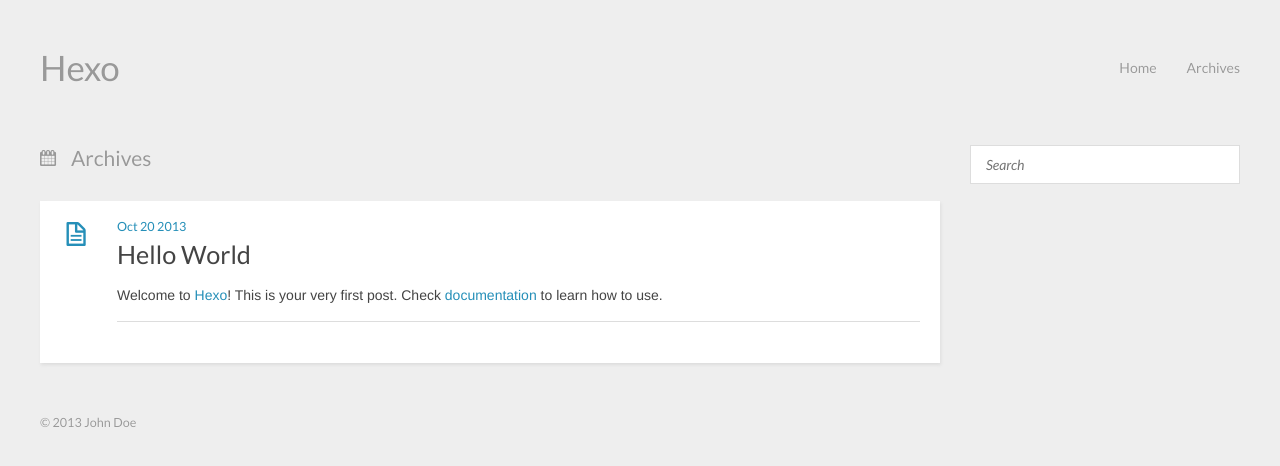
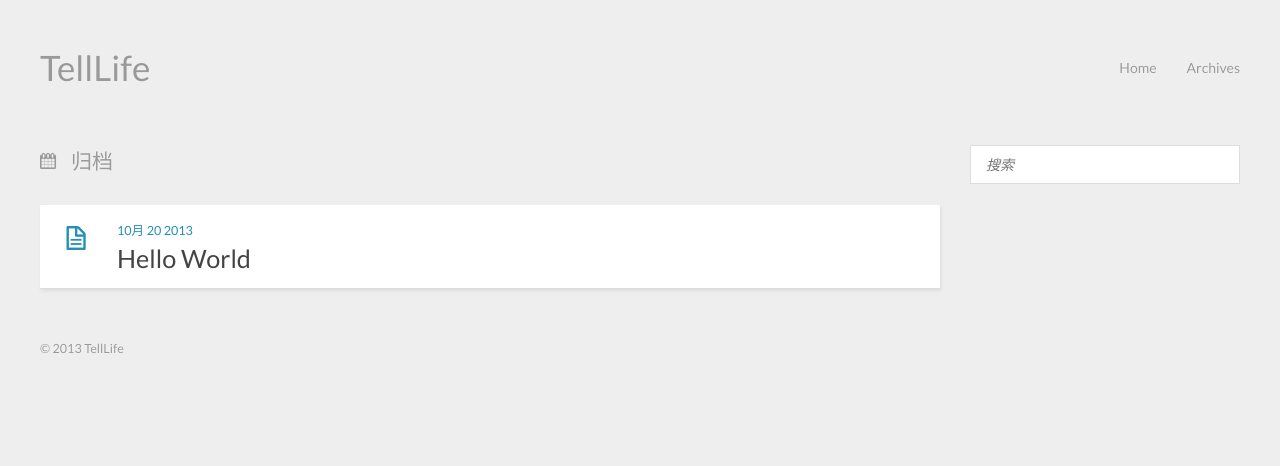
Before and after one commit to dayspics/dayspics.github.io, a plain HTML site: page archives/index.html in a window 1280 px wide. Drawn offline with nearby package versions, Linux system fonts and the light colour scheme.

Commit message:
Site updated: 2013-10-20 13:28:25

```diff
--- a/2013/10/20/hello-world/index.html
+++ b/2013/10/20/hello-world/index.html
@@ -3,8 +3,8 @@
 <head>
   <meta charset="utf-8">
 
-  <title>Hello World | Hexo</title>
-  <meta name="author" content="John Doe">
+  <title>Hello World | TellLife</title>
+  <meta name="author" content="TellLife">
 
   <meta name="description" content="Welcome to Hexo! This is your very first post. Check documentation to learn how to use.">
 
@@ -12,14 +12,14 @@
   <meta name="viewport" content="width=device-width, initial-scale=1, maximum-scale=1">
 
   <meta property="og:title" content="Hello World"/>
-  <meta property="og:site_name" content="Hexo"/>
+  <meta property="og:site_name" content="TellLife"/>
 
 
     <meta property="og:image" content="undefined"/>
 
 
   <link href="/favicon.png" rel="icon">
-  <link rel="alternate" href="/atom.xml" title="Hexo" type="application/atom+xml">
+  <link rel="alternate" href="/atom.xml" title="TellLife" type="application/atom+xml">
   <link rel="stylesheet" href="/css/style.css" media="screen" type="text/css">
   <!--[if lt IE 9]><script src="//html5shiv.googlecode.com/svn/trunk/html5.js"></script><![endif]-->
 
@@ -28,7 +28,7 @@
 
 <body>
   <header id="header" class="inner"><div class="alignleft">
-  <h1><a href="/">Hexo</a></h1>
+  <h1><a href="/">TellLife</a></h1>
   <h2><a href="/"></a></h2>
 </div>
 <nav id="main-nav" class="alignright">
@@ -49,7 +49,7 @@
     <header>
 
         <div class="icon"></div>
-        <time datetime="2013-10-20T04:23:51.000Z"><a href="/2013/10/20/hello-world/">Oct 20 2013</a></time>
+        <time datetime="2013-10-20T04:23:51.000Z"><a href="/2013/10/20/hello-world/">10月 20 2013</a></time>
 
 
 
@@ -95,7 +95,7 @@
     <aside id="sidebar" class="alignright">
   <div class="search">
   <form action="//google.com/search" method="get" accept-charset="utf-8">
-    <input type="search" name="q" results="0" placeholder="Search">
+    <input type="search" name="q" results="0" placeholder="搜索">
     <input type="hidden" name="q" value="site:yoursite.com">
   </form>
 </div>
@@ -108,7 +108,7 @@
   </div>
   <footer id="footer" class="inner"><div class="alignleft">
 
-  &copy; 2013 John Doe
+  &copy; 2013 TellLife
 
 </div>
 <div class="clearfix"></div></footer>
--- a/archives/index.html
+++ b/archives/index.html
@@ -3,21 +3,21 @@
 <head>
   <meta charset="utf-8">
 
-  <title>Archives | Hexo</title>
-  <meta name="author" content="John Doe">
+  <title>归档 | TellLife</title>
+  <meta name="author" content="TellLife">
 
 
   <meta name="viewport" content="width=device-width, initial-scale=1, maximum-scale=1">
 
 
-  <meta property="og:site_name" content="Hexo"/>
+  <meta property="og:site_name" content="TellLife"/>
 
 
     <meta property="og:image" content="undefined"/>
 
 
   <link href="/favicon.png" rel="icon">
-  <link rel="alternate" href="/atom.xml" title="Hexo" type="application/atom+xml">
+  <link rel="alternate" href="/atom.xml" title="TellLife" type="application/atom+xml">
   <link rel="stylesheet" href="/css/style.css" media="screen" type="text/css">
   <!--[if lt IE 9]><script src="//html5shiv.googlecode.com/svn/trunk/html5.js"></script><![endif]-->
 
@@ -26,7 +26,7 @@
 
 <body>
   <header id="header" class="inner"><div class="alignleft">
-  <h1><a href="/">Hexo</a></h1>
+  <h1><a href="/">TellLife</a></h1>
   <h2><a href="/"></a></h2>
 </div>
 <nav id="main-nav" class="alignright">
@@ -42,53 +42,29 @@
 <div class="clearfix"></div></header>
   <div id="content" class="inner">
     <div id="main-col" class="alignleft"><div id="wrapper">
-<h2 class="archive-title">Archives</h2>
+<h2 class="archive-title">归档</h2>
 
 
+  <div class="archive">
 
       <article class="post">
-
         <div class="post-content">
           <header>
-
             <div class="icon"></div>
-        <time datetime="2013-10-20T04:23:51.000Z"><a href="/2013/10/20/hello-world/">Oct 20 2013</a></time>
-
-
+            <time datetime="2013-10-20T04:23:51.000Z"><a href="/2013/10/20/hello-world/">10月 20 2013</a></time>
 
               <h1 class="title"><a href="/2013/10/20/hello-world/">Hello World</a></h1>
 
-
           </header>
-    <div class="entry">
-
-        <p>Welcome to <a href="http://zespia.tw/hexo" target="_blank">Hexo</a>! This is your very first post. Check <a href="http://zespia.tw/hexo/docs" target="_blank">documentation</a> to learn how to use.</p>
-
-
-    </div>
-    <footer>
-
-
-
-
-      <div class="clearfix"></div>
-    </footer>
         </div>
       </article>
 
-
-
-
-  <nav id="pagination">
-
-
-  <div class="clearfix"></div>
-</nav>
+  </div>
 </div></div>
     <aside id="sidebar" class="alignright">
   <div class="search">
   <form action="//google.com/search" method="get" accept-charset="utf-8">
-    <input type="search" name="q" results="0" placeholder="Search">
+    <input type="search" name="q" results="0" placeholder="搜索">
     <input type="hidden" name="q" value="site:yoursite.com">
   </form>
 </div>
@@ -101,7 +77,7 @@
   </div>
   <footer id="footer" class="inner"><div class="alignleft">
 
-  &copy; 2013 John Doe
+  &copy; 2013 TellLife
 
 </div>
 <div class="clearfix"></div></footer>
```
Also changed, not shown: archives/2013/10/index.html (+10 -34 lines), archives/2013/index.html (+10 -34 lines), index.html (+8 -8 lines). Lines whose indentation alone changed are shown as unchanged.
